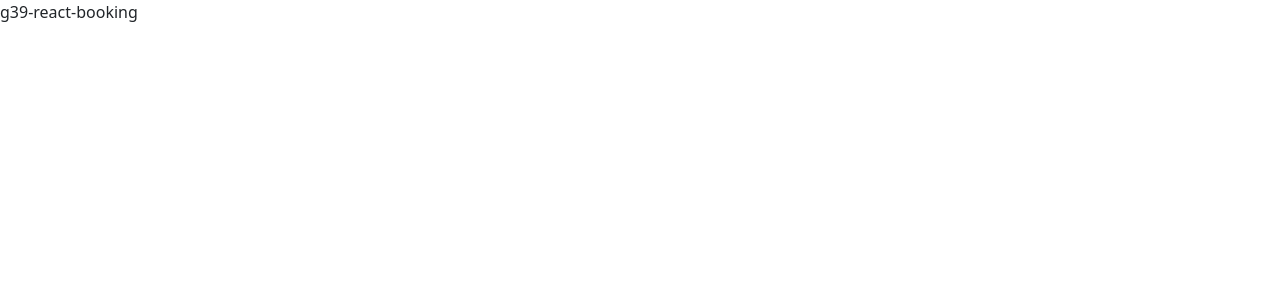
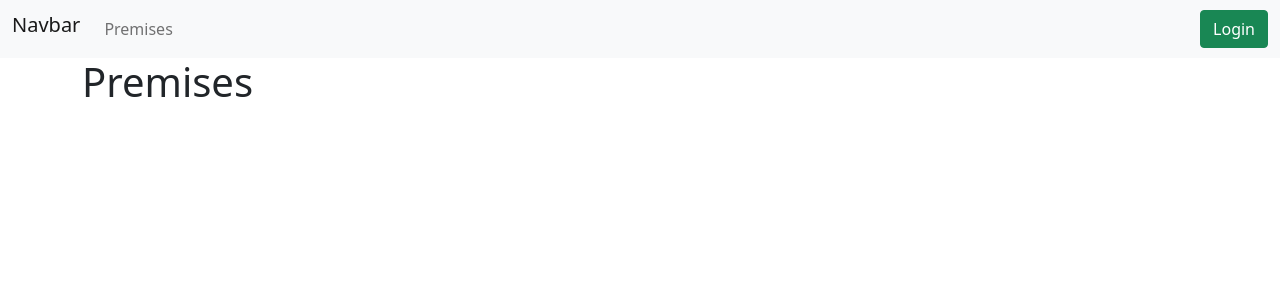
Before and after one commit to ErikSvenssonLexicon/g39-react-bookings, a React (Create React App) app: page /premises in a window 1280 px wide. Shown: the top 300 px of the page. Built offline with nearby package versions, Linux system fonts and the light colour scheme.

Commit message:
Setup navigation and routing

```diff
--- a/package.json
+++ b/package.json
@@ -9,6 +9,7 @@
     "bootstrap": "^5.1.3",
     "react": "^17.0.2",
     "react-dom": "^17.0.2",
+    "react-router-dom": "^5.2.0",
     "react-scripts": "5.0.0",
     "web-vitals": "^2.1.4"
   },
--- /dev/null
+++ b/src/components/App.js
@@ -0,0 +1,23 @@
+import Navbar from "./NavBar";
+import { Switch, Route, Redirect } from "react-router-dom";
+import React from "react";
+import Container from "./layout/Container";
+
+const App = (props) => {
+  //Navbar
+  //Rest of application
+  return (
+    <React.Fragment>
+      <Navbar />
+      <Container>
+        <Switch>
+          <Route exact path="/premises">
+            <h1>Premises</h1>
+          </Route>
+        </Switch>
+      </Container>
+    </React.Fragment>
+  );
+};
+
+export default App;
--- /dev/null
+++ b/src/components/NavBar.js
@@ -0,0 +1,38 @@
+import { Link } from "react-router-dom";
+
+const Navbar = (props) => {
+  return (
+    <nav className="navbar navbar-expand-lg navbar-light bg-light">
+      <div className="container-fluid">
+        <h5 className="navbar-brand">Navbar</h5>
+        <button
+          className="navbar-toggler"
+          type="button"
+          data-bs-toggle="collapse"
+          data-bs-target="#navbarTogglerDemo02"
+          aria-controls="navbarTogglerDemo02"
+          aria-expanded="false"
+          aria-label="Toggle navigation"
+        >
+          <span className="navbar-toggler-icon"></span>
+        </button>
+        <div className="collapse navbar-collapse" id="navbarTogglerDemo02">
+          <ul className="navbar-nav me-auto mb-2 mb-lg-0">
+            <li className="nav-item">
+              <Link className="nav-link" aria-current="page" to="/premises">
+                Premises
+              </Link>
+            </li>
+          </ul>
+          <div className="d-flex">
+            <button className="btn btn-success" type="submit">
+              Login
+            </button>
+          </div>
+        </div>
+      </div>
+    </nav>
+  );
+};
+
+export default Navbar;
--- /dev/null
+++ b/src/components/layout/Container.js
@@ -0,0 +1,5 @@
+const Container = (props) => {
+  return <div className="container">{props.children}</div>;
+};
+
+export default Container;
--- a/src/index.js
+++ b/src/index.js
@@ -1,5 +1,12 @@
 import React from "react";
 import ReactDOM from "react-dom";
 import "bootstrap/dist/css/bootstrap.min.css";
+import { BrowserRouter } from "react-router-dom";
+import App from "./components/App";
 
-ReactDOM.render(<div>g39-react-booking</div>, document.getElementById("root"));
+ReactDOM.render(
+  <BrowserRouter>
+    <App />
+  </BrowserRouter>,
+  document.getElementById("root")
+);
```
Also changed, not shown: 1 other file (tests, documents, lock files or other folders).
